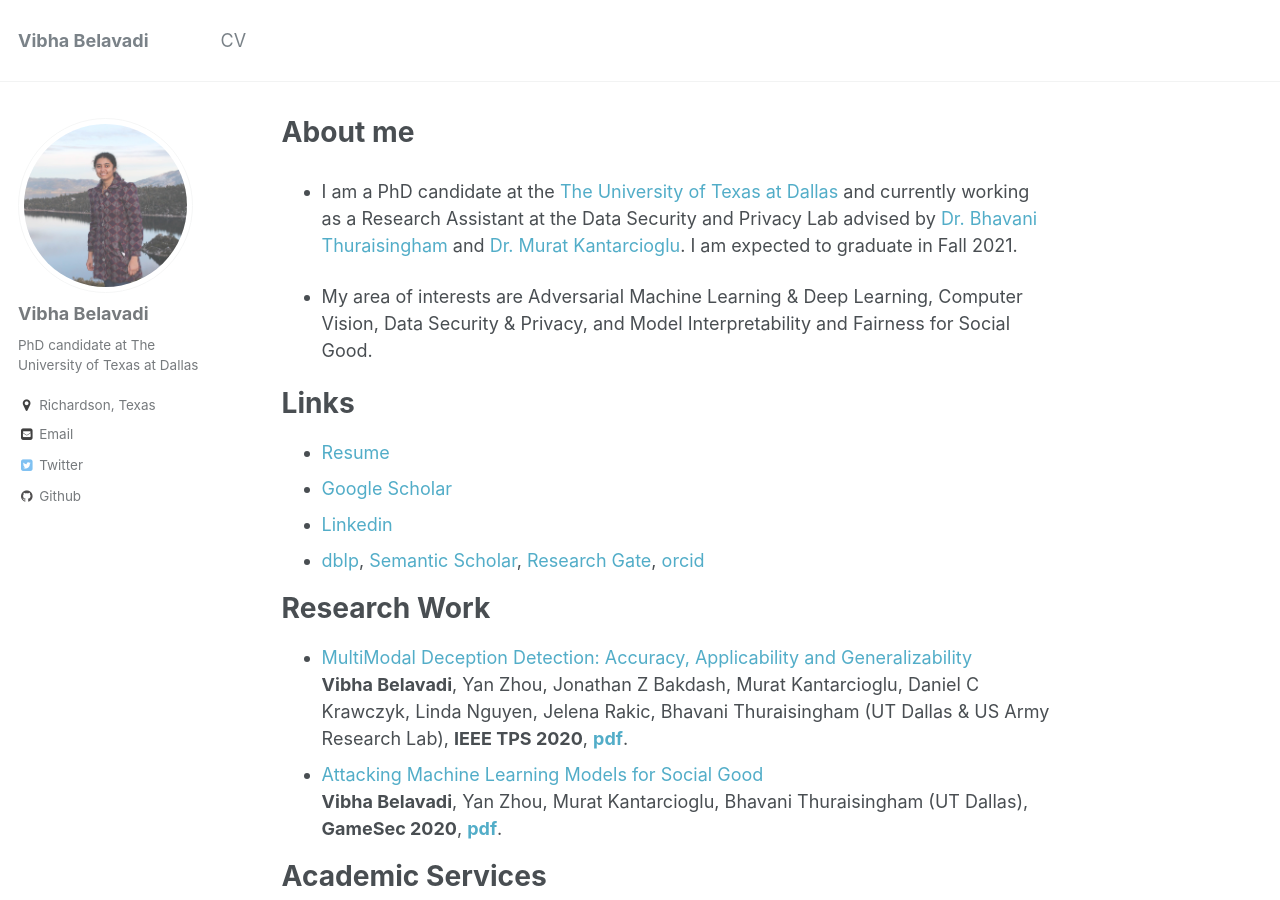
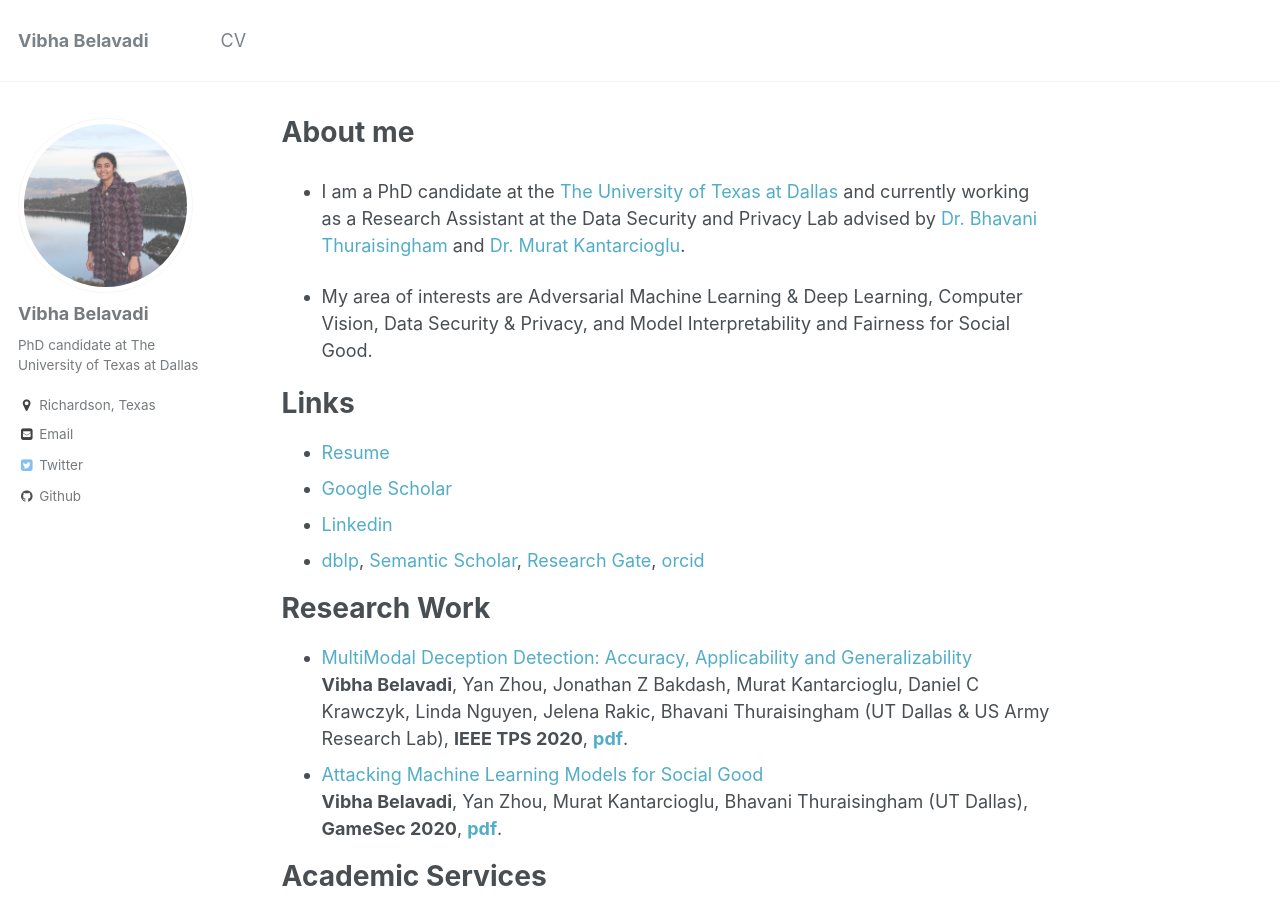
Before and after one commit to VibhaBelavadi/vibhabelavadi.github.io, a Jekyll site: the page built from _pages/about.md, in a window 1280 px wide and 900 px high. Built offline with Jekyll 4.4.1, drawn with Linux system fonts in a browser that asks for light colours.

Commit message:
Update about.md

```diff
--- a/_pages/about.md
+++ b/_pages/about.md
@@ -13,7 +13,7 @@ redirect_from:
 ---
 
 
-- I am a PhD candidate at the [The University of Texas at Dallas](https://www.utdallas.edu) and currently working as a Research Assistant at the Data Security and Privacy Lab advised by [Dr. Bhavani Thuraisingham](https://www.utdallas.edu/~bhavani.thuraisingham/) and [Dr. Murat Kantarcioglu](https://www.utdallas.edu/~muratk/). I am expected to graduate in Fall 2021.
+- I am a PhD candidate at the [The University of Texas at Dallas](https://www.utdallas.edu) and currently working as a Research Assistant at the Data Security and Privacy Lab advised by [Dr. Bhavani Thuraisingham](https://www.utdallas.edu/~bhavani.thuraisingham/) and [Dr. Murat Kantarcioglu](https://www.utdallas.edu/~muratk/).
 
 - My area of interests are Adversarial Machine Learning & Deep Learning, Computer Vision, Data Security & Privacy, and Model Interpretability and Fairness for Social Good.
 
```
